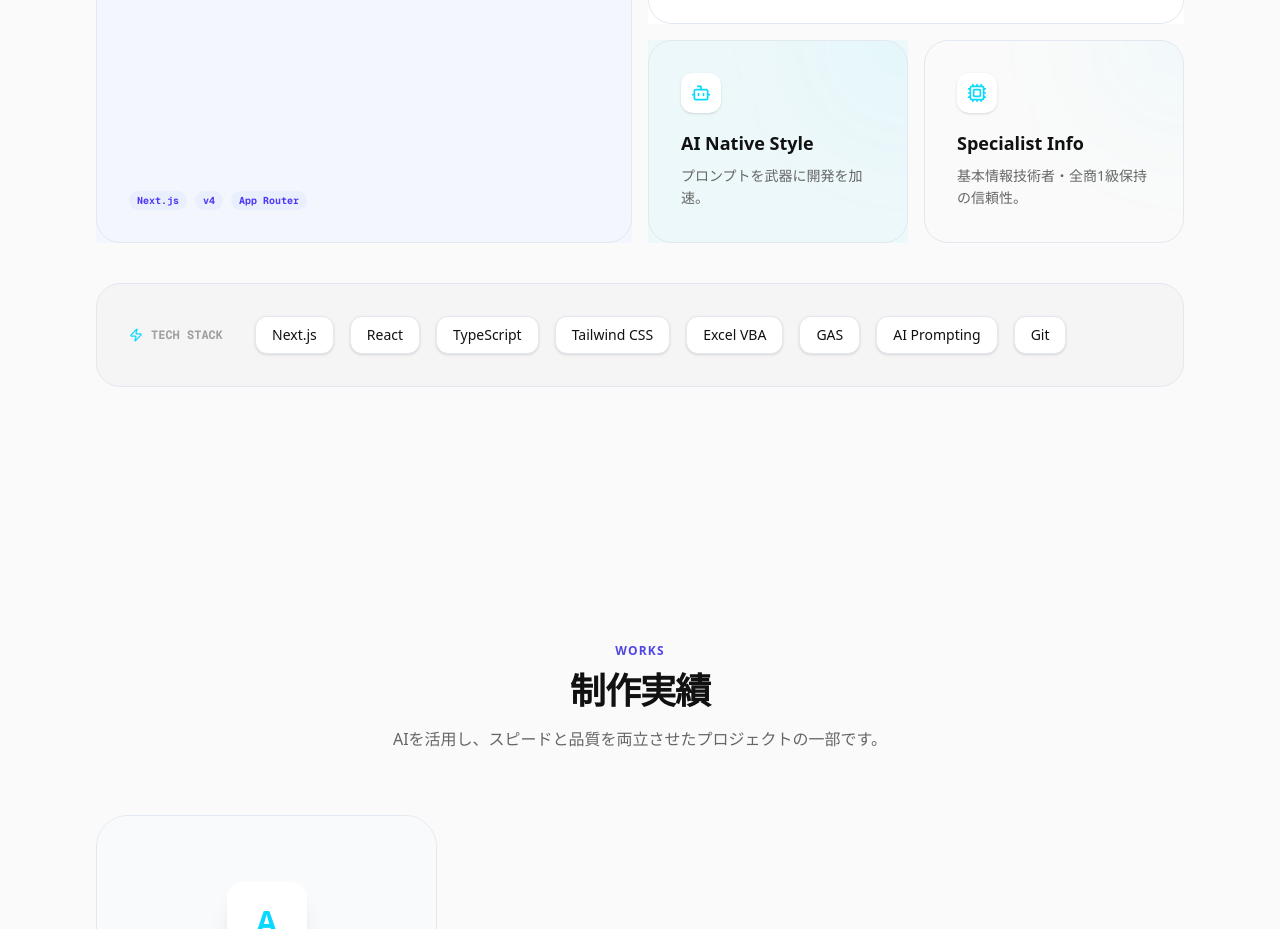
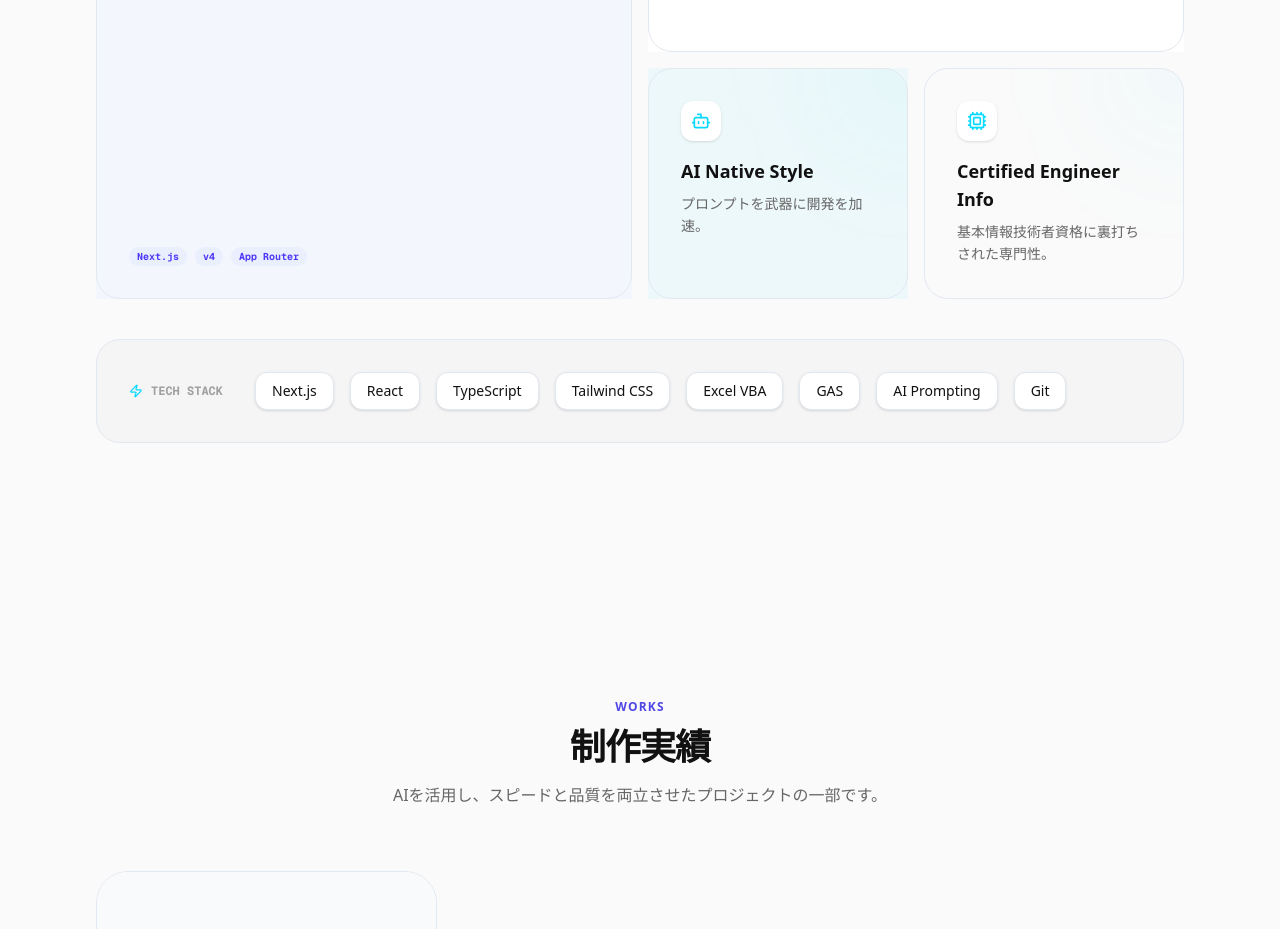
Before and after one commit to is0629sy/portfolio, a Next.js app: page / in a window 1280 px wide. Shown: the part 1160-2089 px from the top of the page. Built offline with nearby package versions, Linux system fonts and the light colour scheme.

Commit message:
update: 修正された専門家情報のタイトルと説明文を更新し、内容を明確化

```diff
--- a/src/components/sections/BentoGrid.tsx
+++ b/src/components/sections/BentoGrid.tsx
@@ -24,8 +24,8 @@ const items = [
         className: "md:col-span-1 md:row-span-1 bg-accent/5",
     },
     {
-        title: "Specialist Info",
-        description: "基本情報技術者・全商1級保持の信頼性。",
+        title: "Certified Engineer Info",
+        description: "基本情報技術者資格に裏打ちされた専門性。",
         icon: Cpu,
         className: "md:col-span-1 md:row-span-1 border-indigo-100",
     },
```
